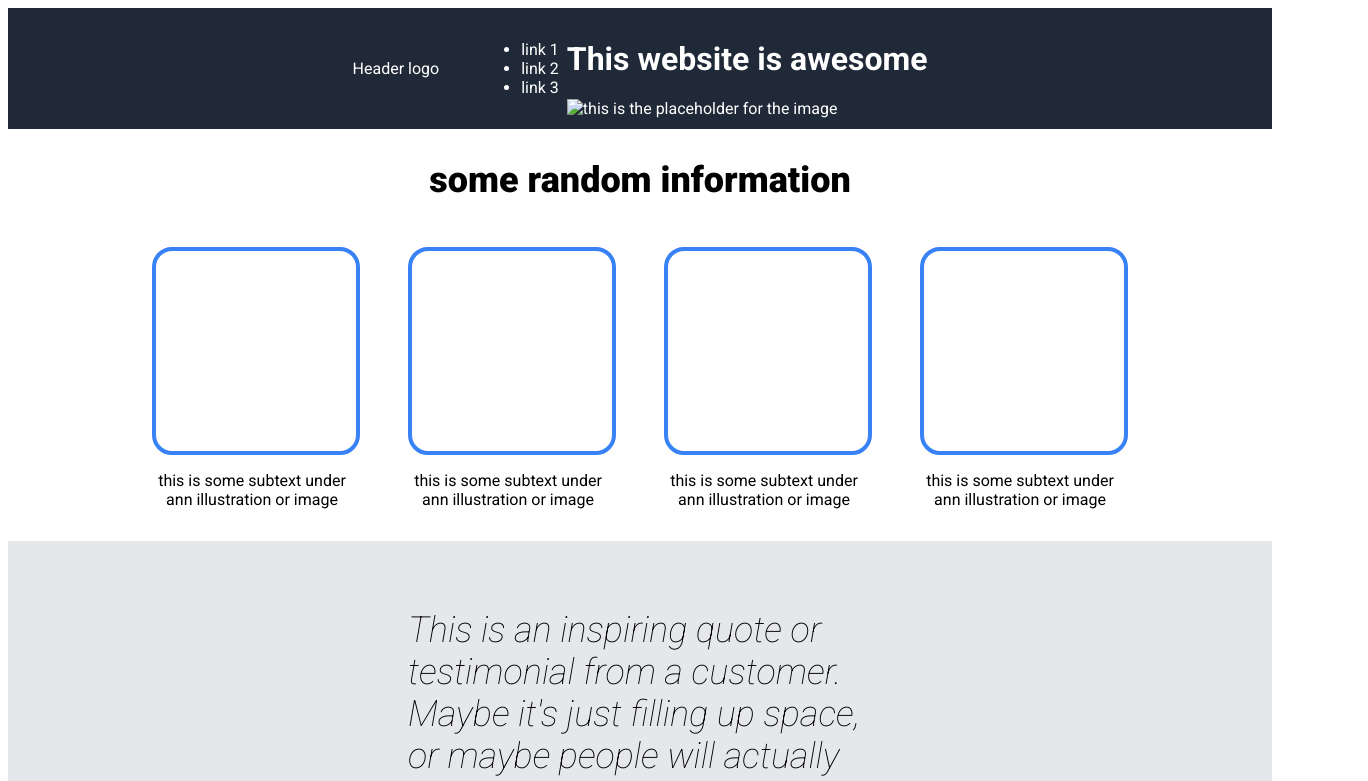
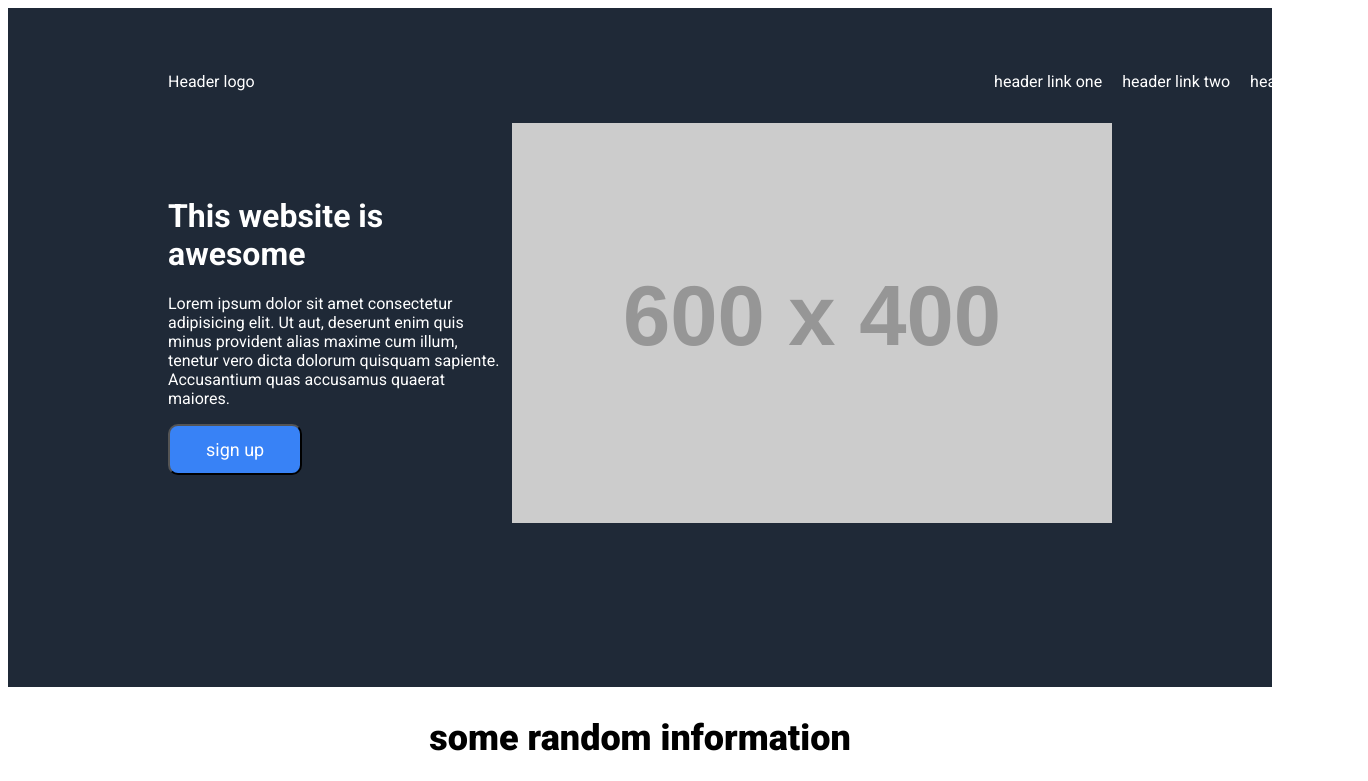
Before and after one commit to keldarko/odin-website-project, a plain HTML site: page index.html in a window 1280 px wide. Shown: the top 781 px of the page, 1368 px wide, since content can reach past the window. Drawn offline with Linux system fonts and the light colour scheme; placeholder pictures from the web are drawn by us; a web font is replaced by a local one.

Commit message:
added more styles

```diff
--- a/index.html
+++ b/index.html
@@ -25,9 +25,9 @@
 
         <menu>
           <ul>
-            <li>link 1</li>
-            <li>link 2</li>
-            <li>link 3</li>
+            <li>header link one</li>
+            <li>header link two</li>
+            <li>header link three</li>
           </ul>
         </menu>
       </nav>
@@ -35,9 +35,19 @@
       <div class="hero-section">
         <div class="hero-section-title">
           <h1>This website is awesome</h1>
+          <p>
+            Lorem ipsum dolor sit amet consectetur adipisicing elit. Ut aut,
+            deserunt enim quis minus provident alias maxime cum illum, tenetur
+            vero dicta dolorum quisquam sapiente. Accusantium quas accusamus
+            quaerat maiores.
+          </p>
+          <button>sign up</button>
         </div>
         <div class="hero-section-image">
-          <img src="" alt="this is the placeholder for the image" />
+          <img
+            src="https://placehold.co/600x400"
+            alt="this is the placeholder for the image"
+          />
         </div>
       </div>
     </header>
--- a/style.css
+++ b/style.css
@@ -6,10 +6,26 @@ header {
   background-color: #1f2937;
   color: #ffffff;
   font-family: "roboto";
+  padding: 2em 10em 10em;
+}
+
+.header-logo {
+  flex: 1;
+}
+
+.hero-section {
   display: flex;
   align-items: center;
   justify-content: center;
-  gap: 8px;
+  gap: 2px;
+}
+
+.hero-section button {
+  background-color: #3882f6;
+  border-radius: 10px;
+  color: #ffffff;
+  padding: 0.7em 2em;
+  font-size: 18px;
 }
 
 nav {
@@ -17,6 +33,15 @@ nav {
   align-items: center;
   justify-content: center;
   gap: 2px;
+  width: 1200px;
+}
+
+menu ul {
+  display: flex;
+  align-items: center;
+  justify-content: center;
+  gap: 20px;
+  list-style: none;
 }
 
 /* header menu {
```
